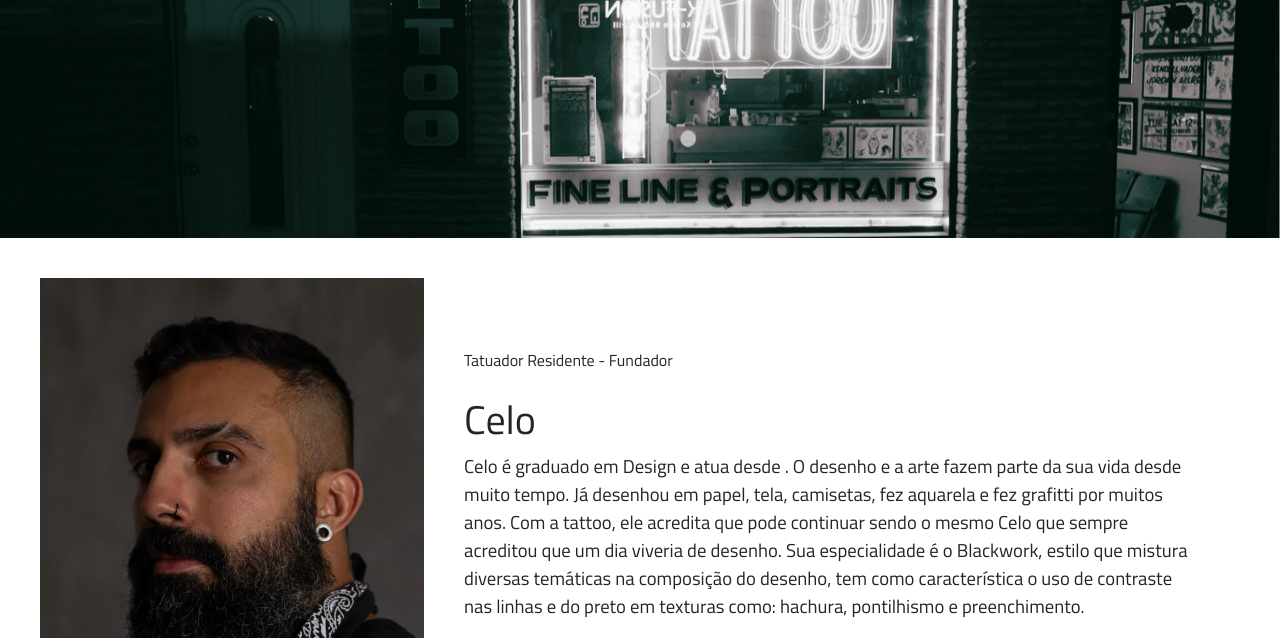
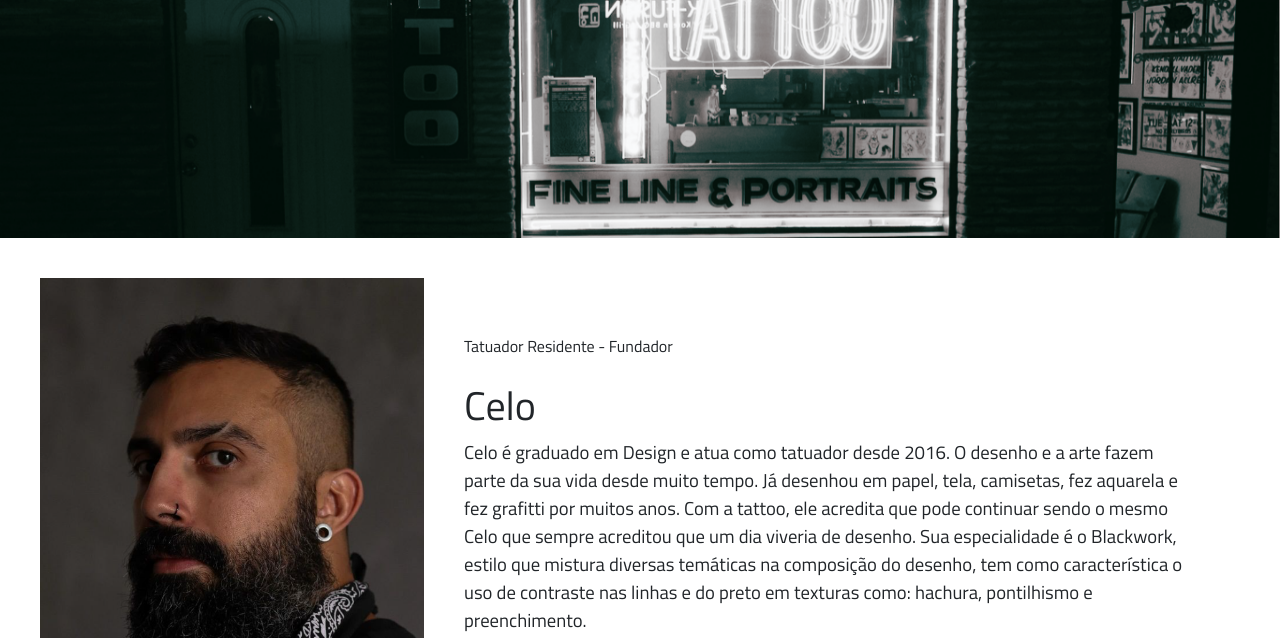
Before and after one commit to gabrielalves-s/site-agendamento, a plain HTML site: page pag02.html in a window 1280 px wide. Shown: the part 162-800 px from the top of the page. Drawn offline with nearby package versions, Linux system fonts and the light colour scheme; a web font is replaced by a local one.

Commit message:
edit-celo

```diff
--- a/pag02.html
+++ b/pag02.html
@@ -48,7 +48,7 @@
     <span>Tatuador Residente - Fundador</span>
     <br><br>
     <h1>Celo</h1>
-    <p>Celo é graduado em Design e atua desde . O desenho e a arte fazem parte da sua vida desde muito tempo. Já desenhou em papel, tela, camisetas, fez aquarela e fez grafitti por muitos anos.
+    <p>Celo é graduado em Design e atua como tatuador desde 2016. O desenho e a arte fazem parte da sua vida desde muito tempo. Já desenhou em papel, tela, camisetas, fez aquarela e fez grafitti por muitos anos.
       Com a tattoo, ele acredita que pode continuar sendo o mesmo Celo que sempre acreditou que um dia viveria de desenho. Sua especialidade é o Blackwork, estilo que mistura diversas temáticas na composição do desenho, tem como característica o uso de contraste nas linhas e do preto em texturas como: hachura, pontilhismo e preenchimento.</p><br>
     <a href="https://www.instagram.com/celobighead/" target=”_blank”><img src="img/icon-insta2.png" id="instagram"></a></div>
 
```
